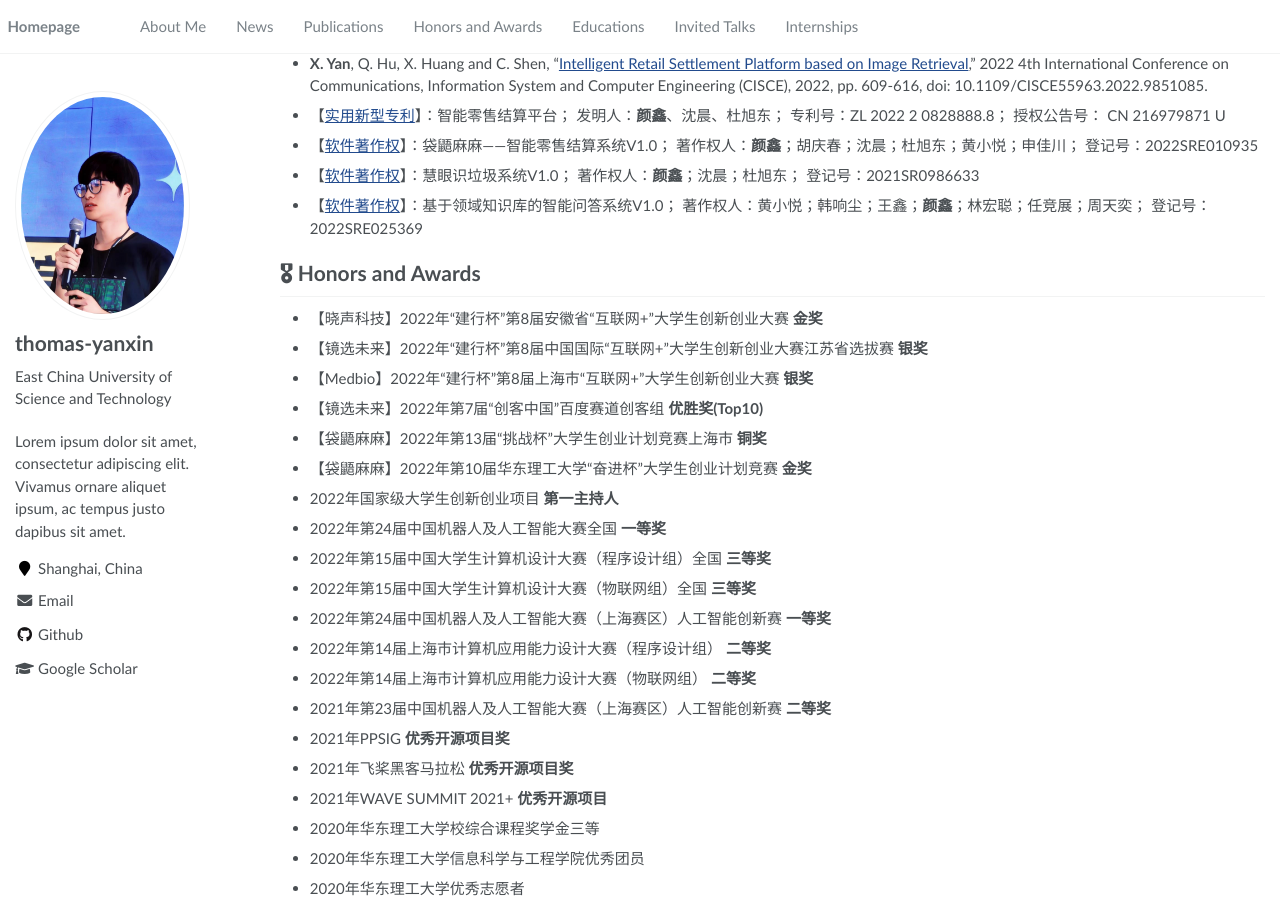
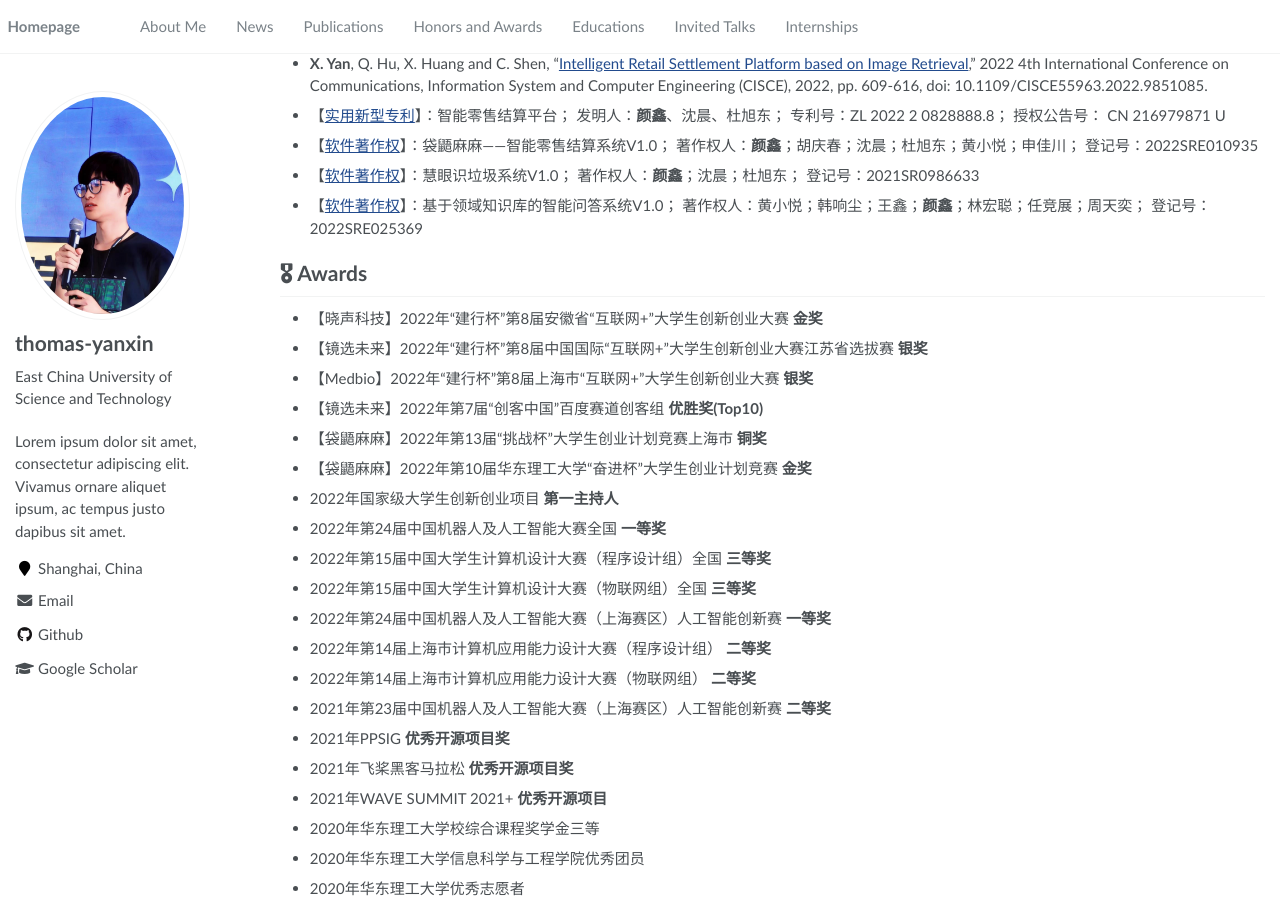
Before and after one commit to thomas-yanxin/thomas-yanxin.github.io, a Jekyll site: the page built from _pages/about.md, in a window 1280 px wide and 900 px high, scrolled down 514 px. Built offline with Jekyll 4.4.1, drawn with Linux system fonts in a browser that asks for light colours.

Commit message:
Update about.md

```diff
--- a/_pages/about.md
+++ b/_pages/about.md
@@ -44,7 +44,7 @@ redirect_from:
 - 【[软件著作权]()】：基于领域知识库的智能问答系统V1.0； 著作权人：黄小悦；韩响尘；王鑫；**颜鑫**；林宏聪；任竞展；周天奕； 登记号：2022SRE025369
 
 
-# 🎖 Honors and Awards
+# 🎖 Awards
 - 【晓声科技】2022年“建行杯”第8届安徽省“互联网+”大学生创新创业大赛 <strong>金奖</strong>
 
 - 【镜选未来】2022年“建行杯”第8届中国国际“互联网+”大学生创新创业大赛江苏省选拔赛 <strong>银奖</strong>
```
